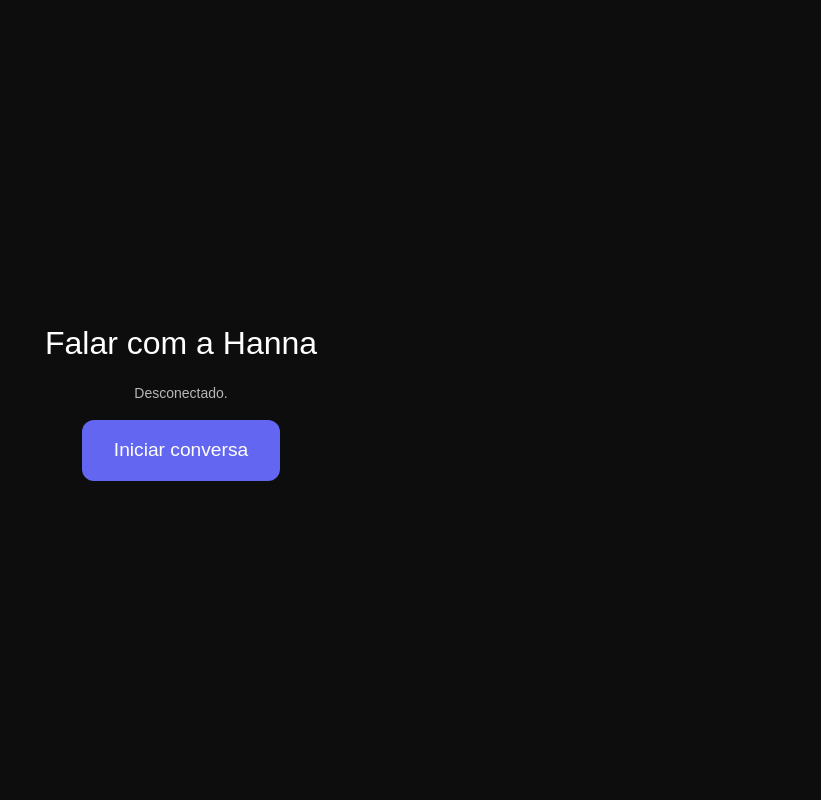
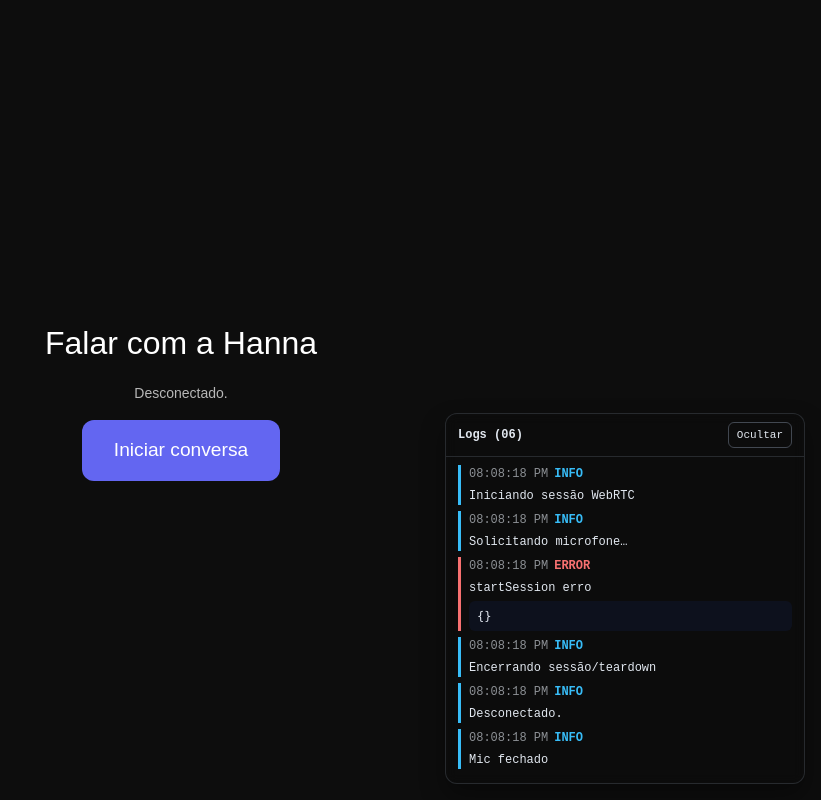
Before and after one commit to Douglasadri10/hannaAlpha, a Next.js app in the folder apps/web/: page / in a window 1280 px wide. Both pictures are taken after a click on the button "Iniciar conversa". Shown: the whole page, without its empty margins (459-1280 px from the left). Built offline with nearby package versions, Linux system fonts and the light colour scheme; no server answers.

Commit message:
chore: deploy

```diff
--- a/apps/web/src/app/TalkToHanna.tsx
+++ b/apps/web/src/app/TalkToHanna.tsx
@@ -1,6 +1,6 @@
 "use client";
 
-import { useEffect, useRef, useState } from "react";
+import { useCallback, useEffect, useRef, useState } from "react";
 
 const tz =
   (typeof window !== "undefined" &&
@@ -17,6 +17,34 @@ type SpeechRecognitionResult = any;
 // eslint-disable-next-line @typescript-eslint/no-explicit-any
 type SpeechGrammarList = any;
 
+type LogLevel = "info" | "warn" | "error";
+
+type LogEntry = {
+  id: number;
+  level: LogLevel;
+  message: string;
+  timestamp: Date;
+  meta?: unknown;
+};
+
+const LOG_COLORS: Record<LogLevel, string> = {
+  info: "#38bdf8",
+  warn: "#facc15",
+  error: "#f87171",
+};
+
+function formatLogTime(date: Date): string {
+  try {
+    return date.toLocaleTimeString([], {
+      hour: "2-digit",
+      minute: "2-digit",
+      second: "2-digit",
+    });
+  } catch {
+    return date.toISOString().split("T")[1]?.slice(0, 8) ?? "";
+  }
+}
+
 /**
  * WebRTC client for Hanna (OpenAI Realtime) com hotword e push‑to‑talk.
  * - Gating de microfone: só envia áudio após detectar "Hanna" (ou PTT).
@@ -31,6 +59,54 @@ export default function TalkToHanna() {
 
   const audioRef = useRef<HTMLAudioElement | null>(null);
   const localStreamRef = useRef<MediaStream | null>(null);
+
+  // Debug log state
+  const [logs, setLogs] = useState<LogEntry[]>([]);
+  const [logsVisible, setLogsVisible] = useState(true);
+  const logIdRef = useRef(0);
+  const logsEndRef = useRef<HTMLDivElement | null>(null);
+
+  const pushLog = useCallback(
+    (message: string, level: LogLevel = "info", meta?: unknown) => {
+      logIdRef.current += 1;
+      const entry: LogEntry = {
+        id: logIdRef.current,
+        level,
+        message,
+        timestamp: new Date(),
+        meta,
+      };
+      setLogs((prev) => {
+        const maxSize = 200;
+        if (prev.length >= maxSize) {
+          return [...prev.slice(prev.length - (maxSize - 1)), entry];
+        }
+        return [...prev, entry];
+      });
+      console[level === "error" ? "error" : level === "warn" ? "warn" : "log"](
+        "[HannaLog]",
+        message,
+        meta ?? ""
+      );
+    },
+    []
+  );
+
+  useEffect(() => {
+    if (!logsVisible) return;
+    const anchor = logsEndRef.current;
+    if (anchor) {
+      anchor.scrollIntoView({ behavior: "smooth" });
+    }
+  }, [logs, logsVisible]);
+
+  const setStatusWithLog = useCallback(
+    (text: string, level: LogLevel = "info") => {
+      setStatus(text);
+      pushLog(text, level);
+    },
+    [pushLog]
+  );
 
   // Hotword (Web Speech API)
   const SpeechRecognitionRef = useRef<(new () => SpeechRecognition) | null>(
@@ -67,6 +143,7 @@ export default function TalkToHanna() {
     `${API_BASE}${path.startsWith("/") ? "" : "/"}${path}`;
 
   async function handleAgendaText(text: string) {
+    pushLog(`Reconhecido: "${text}"`);
     try {
       const res = await fetch(`${API_BASE}/voice/handle`, {
         method: "POST",
@@ -74,13 +151,16 @@ export default function TalkToHanna() {
         body: JSON.stringify({ text, timezone: tz }),
       });
       const data = await res.json();
+      pushLog(`/voice/handle → ${res.status}`, "info", data);
       await processServerReply(data);
     } catch (e) {
       console.warn("agenda handle error", e);
+      pushLog("Erro no /voice/handle", "error", e);
     }
   }
 
   async function processServerReply(data: any) {
+    pushLog("Resposta recebida do backend", "info", data);
     // Se o backend sinaliza para não interferir (chit-chat), apenas ignore
     if (data?.details?.noop) return;
 
@@ -95,11 +175,13 @@ export default function TalkToHanna() {
       // mantenha o mic aberto visualmente durante a coleta
       setMicGate(true);
       awaitingAgendaRef.current = true;
-      // Modo de confirmação contínuo: mantém o mic aberto até silêncio (3.5s)
+      pushLog("Backend solicitou confirmação/complemento", "warn");
+      // Modo de confirmação contínuo: mantém o mic aberto até silêncio (~4s)
       captureWindow(
-        3500,
+        4000,
         async (ans) => {
           try {
+            pushLog(`Enviando confirmação: "${ans}"`);
             const resp = await fetch(`${API_BASE}/voice/confirm`, {
               method: "POST",
               headers: { "Content-Type": "application/json" },
@@ -108,11 +190,13 @@ export default function TalkToHanna() {
                 text: ans,
               }),
             });
+            pushLog(`/voice/confirm → ${resp.status}`);
             const follow = await resp.json();
             // Recursivo: se ainda faltar algo, ele volta com expecting_input true
             await processServerReply(follow);
           } catch (err) {
             console.warn("confirm error", err);
+            pushLog("Erro no /voice/confirm", "error", err);
           } finally {
             pendingConfirmRef.current = null;
           }
@@ -121,11 +205,11 @@ export default function TalkToHanna() {
           // silêncio detectado → fecha o gate de mic
           awaitingAgendaRef.current = false;
           setMicGate(false);
+          pushLog("Janela de confirmação encerrada por silêncio");
         }
       );
       return;
     }
-    awaitingAgendaRef.current = false;
   }
 
   function captureOnce(onText: (t: string) => void) {
@@ -161,6 +245,7 @@ export default function TalkToHanna() {
     rec.interimResults = true;
     rec.maxAlternatives = 1;
     rec.continuous = true;
+    pushLog(`Captura contínua iniciada (${silenceMs}ms ou silêncio)`);
 
     let silenceTimer: number | null = null;
     const armSilence = () => {
@@ -180,10 +265,12 @@ export default function TalkToHanna() {
       if (res.isFinal) {
         const t = (res[0]?.transcript || "").trim();
         if (t) onFinalText(t);
+        if (t) pushLog(`Transcrição finalizada: "${t}"`);
       }
     };
 
     rec.onerror = () => {
+      pushLog("CaptureWindow erro no SpeechRecognition", "warn");
       try {
         rec.stop();
       } catch {}
@@ -192,6 +279,7 @@ export default function TalkToHanna() {
     rec.onend = () => {
       if (silenceTimer) window.clearTimeout(silenceTimer);
       onStop?.();
+      pushLog("CaptureWindow finalizado");
     };
 
     try {
@@ -199,10 +287,6 @@ export default function TalkToHanna() {
       armSilence();
     } catch {}
   }
-  // Palavras-chave para reconhecer intenção de agenda (cliente)
-  const AGENDA_INTENT =
-    /(marc(a|ar)|agend(a|ar)|reuni(ão|ao)|visita|orçamento|orcamento|compromissos?|agenda|calend[aá]rio)/i;
-
   // ---------- Helpers ----------
   function attachRemoteAudio(peer: RTCPeerConnection) {
     // Create (or reuse) audio element for remote stream
@@ -230,12 +314,14 @@ export default function TalkToHanna() {
 
   function setMicGate(on: boolean) {
     setMicActive(on);
+    pushLog(on ? "Mic aberto" : "Mic fechado");
     try {
       localStreamRef.current?.getAudioTracks().forEach((t) => (t.enabled = on));
     } catch {}
   }
 
   function teardown() {
+    pushLog("Encerrando sessão/teardown");
     // Desliga hotword
     try {
       recognizerRef.current?.stop();
@@ -244,7 +330,7 @@ export default function TalkToHanna() {
 
     // Fecha mídia e peer
     setConnected(false);
-    setStatus("Desconectado.");
+    setStatusWithLog("Desconectado.");
     try {
       pc?.getSenders().forEach((s) => s.track?.stop());
       pc?.close();
@@ -297,8 +383,9 @@ export default function TalkToHanna() {
 
     // Sem suporte, apenas informe e não tente rodar
     if (!SR) {
-      setStatus(
-        "Hotword indisponível no navegador; use o botão 'Falar (segure)'."
+      setStatusWithLog(
+        "Hotword indisponível no navegador; use o botão 'Falar (segure)'.",
+        "warn"
       );
       return;
     }
@@ -343,6 +430,7 @@ export default function TalkToHanna() {
     const restart = (why: string) => {
       if (!connected || restarting) return;
       restarting = true;
+      pushLog(`Hotword recognition reiniciando (${why})`, "warn");
       // pequeno backoff para não entrar em loop em erros como 'no-speech'
       setTimeout(() => {
         restarting = false;
@@ -365,16 +453,17 @@ export default function TalkToHanna() {
         .join(" ")
         .trim()
         .toLowerCase();
+      if (text) pushLog(`Hotword reconhecimento parcial: "${text}"`);
 
       // Palavra exata apenas: 'hanna'
       if (/\bhanna\b/.test(text)) {
-        setStatus("Hotword detectada: microfone liberado");
+        setStatusWithLog("Hotword detectada: microfone liberado");
         setMicGate(true);
         awaitingAgendaRef.current = true;
         if (wakeTimerRef.current) window.clearTimeout(wakeTimerRef.current);
         // Janela natural baseada em silêncio: mantém aberto enquanto houver fala
         captureWindow(
-          3500,
+          4000,
           async (cmd) => {
             if (!awaitingAgendaRef.current) return;
             if (pendingConfirmRef.current) return; // aguardando follow‑up
@@ -386,7 +475,7 @@ export default function TalkToHanna() {
             // encerrado por silêncio
             setMicGate(false);
             awaitingAgendaRef.current = false;
-            setStatus("Aguardando chamar 'Hanna'…");
+            setStatusWithLog("Aguardando chamar 'Hanna'…");
           }
         );
       }
@@ -415,16 +504,20 @@ export default function TalkToHanna() {
       } else if (et === "audio-capture") {
         // geralmente permissão ou conflito; apenas informe
         console.warn("SpeechRecognition sem acesso ao microfone.");
+        pushLog("SpeechRecognition sem acesso ao microfone", "warn");
       } else {
         console.warn("SpeechRecognition error:", e);
+        pushLog("SpeechRecognition erro inesperado", "error", e);
       }
     };
 
     try {
       // Inicia após o gesto do usuário (já ocorreu ao conectar)
       rec.start();
+      pushLog("Hotword recognition iniciado");
     } catch (err) {
       console.warn("SpeechRecognition start error:", err);
+      pushLog("Falha ao iniciar SpeechRecognition", "error", err);
     }
 
     return () => {
@@ -438,8 +531,9 @@ export default function TalkToHanna() {
 
   async function startSession() {
     if (negotiating || connected) return;
+    pushLog("Iniciando sessão WebRTC");
     setNegotiating(true);
-    setStatus("Solicitando microfone…");
+    setStatusWithLog("Solicitando microfone…");
 
     const abort = new AbortController();
     const timeout = setTimeout(() => abort.abort(), 25_000); // 25s safety timeout
@@ -449,8 +543,9 @@ export default function TalkToHanna() {
       const devices = await navigator.mediaDevices.enumerateDevices();
       const mics = devices.filter((d) => d.kind === "audioinput");
       if (!mics.length) {
-        setStatus(
-          "Nenhum microfone foi encontrado. Conecte um microfone e recarregue a página."
+        setStatusWithLog(
+          "Nenhum microfone foi encontrado. Conecte um microfone e recarregue a página.",
+          "warn"
         );
         alert(
           "Nenhum microfone disponível. Conecte/ative um microfone e confira as permissões do navegador."
@@ -500,7 +595,7 @@ export default function TalkToHanna() {
         iceServers: [{ urls: "stun:stun.l.google.com:19302" }],
       });
       setPc(peer);
-      setStatus("Criando conexão WebRTC…");
+      setStatusWithLog("Criando conexão WebRTC…");
 
       // 3) Remote audio
       attachRemoteAudio(peer);
@@ -516,7 +611,7 @@ export default function TalkToHanna() {
       await peer.setLocalDescription(offer);
 
       // 6) Fetch ephemeral token from backend
-      setStatus("Criando sessão Realtime…");
+      setStatusWithLog("Criando sessão Realtime…");
       const res = await fetch(api("/session"), {
         method: "POST",
         cache: "no-store",
@@ -541,7 +636,7 @@ export default function TalkToHanna() {
       }
 
       // 7) Exchange SDP with OpenAI Realtime (voice in query)
-      setStatus("Negociando SDP com Realtime…");
+      setStatusWithLog("Negociando SDP com Realtime…");
       const sdpResp = await fetch(
         `https://api.openai.com/v1/realtime?model=${encodeURIComponent(
           MODEL
@@ -572,13 +667,13 @@ export default function TalkToHanna() {
 
       // 8) Connection state feedback
       peer.oniceconnectionstatechange = () => {
-        setStatus(`ICE: ${peer.iceConnectionState}`);
+        setStatusWithLog(`ICE: ${peer.iceConnectionState}`);
         if (
           peer.iceConnectionState === "connected" ||
           peer.iceConnectionState === "completed"
         ) {
           setConnected(true);
-          setStatus(
+          setStatusWithLog(
             `Conectado. Diga: “Hanna, …” e fale naturalmente (agenda inclusa).`
           );
         }
@@ -593,12 +688,13 @@ export default function TalkToHanna() {
 
       peer.onconnectionstatechange = () => {
         if (peer.connectionState === "failed") {
-          setStatus("Falha na conexão. Encerrando…");
+          setStatusWithLog("Falha na conexão. Encerrando…", "warn");
           teardown();
         }
       };
     } catch (err: any) {
       console.error("startSession erro:", err);
+      pushLog("startSession erro", "error", err);
       if (err?.name === "NotAllowedError") {
         alert("Permissão de microfone negada. Habilite para continuar.");
       } else if (
@@ -621,6 +717,7 @@ export default function TalkToHanna() {
   }
 
   return (
+    <>
       <main
         style={{
           backgroundColor: "#0d0d0d",
@@ -694,5 +791,133 @@ export default function TalkToHanna() {
           </div>
         )}
       </main>
+
+      <div
+        style={{
+          position: "fixed",
+          bottom: 16,
+          right: 16,
+          width: logsVisible ? 360 : 200,
+          backgroundColor: "rgba(12, 12, 12, 0.92)",
+          color: "#e2e8f0",
+          borderRadius: 12,
+          border: "1px solid rgba(148, 163, 184, 0.2)",
+          boxShadow: "0 12px 24px rgba(0,0,0,0.35)",
+          fontFamily: "monospace",
+          fontSize: 12,
+          backdropFilter: "blur(6px)",
+          zIndex: 50,
+        }}
+      >
+        <div
+          style={{
+            display: "flex",
+            justifyContent: "space-between",
+            alignItems: "center",
+            padding: "8px 12px",
+            borderBottom: logsVisible
+              ? "1px solid rgba(148, 163, 184, 0.2)"
+              : "none",
+            gap: 12,
+          }}
+        >
+          <div style={{ fontWeight: 600 }}>
+            Logs ({logs.length.toString().padStart(2, "0")})
+          </div>
+          <button
+            onClick={() => setLogsVisible((prev) => !prev)}
+            style={{
+              backgroundColor: "transparent",
+              border: "1px solid rgba(148, 163, 184, 0.4)",
+              color: "#e2e8f0",
+              padding: "4px 8px",
+              borderRadius: 6,
+              cursor: "pointer",
+              fontSize: 11,
+            }}
+          >
+            {logsVisible ? "Ocultar" : "Mostrar"}
+          </button>
+        </div>
+
+        {logsVisible && (
+          <div
+            style={{
+              maxHeight: "45vh",
+              overflowY: "auto",
+              padding: "8px 12px",
+              display: "flex",
+              flexDirection: "column",
+              gap: 6,
+            }}
+          >
+            {logs.length === 0 ? (
+              <div style={{ opacity: 0.6 }}>
+                Nenhum evento registrado ainda.
+              </div>
+            ) : (
+              logs.map((entry) => {
+                const meta =
+                  entry.meta === undefined || entry.meta === null
+                    ? null
+                    : typeof entry.meta === "string"
+                    ? entry.meta
+                    : JSON.stringify(entry.meta, null, 2);
+                return (
+                  <div
+                    key={entry.id}
+                    style={{
+                      borderLeft: `3px solid ${LOG_COLORS[entry.level]}`,
+                      paddingLeft: 8,
+                      display: "flex",
+                      flexDirection: "column",
+                      gap: 4,
+                    }}
+                  >
+                    <div
+                      style={{
+                        display: "flex",
+                        gap: 6,
+                        alignItems: "baseline",
+                      }}
+                    >
+                      <span style={{ opacity: 0.6 }}>
+                        {formatLogTime(entry.timestamp)}
+                      </span>
+                      <span
+                        style={{
+                          color: LOG_COLORS[entry.level],
+                          fontWeight: 600,
+                        }}
+                      >
+                        {entry.level.toUpperCase()}
+                      </span>
+                    </div>
+                    <div>{entry.message}</div>
+                    {meta && (
+                      <pre
+                        style={{
+                          margin: 0,
+                          backgroundColor: "rgba(15, 23, 42, 0.6)",
+                          padding: "6px 8px",
+                          borderRadius: 6,
+                          whiteSpace: "pre-wrap",
+                          wordBreak: "break-word",
+                          maxHeight: 160,
+                          overflow: "auto",
+                        }}
+                      >
+                        {meta}
+                      </pre>
+                    )}
+                  </div>
+                );
+              })
+            )}
+            <div ref={logsEndRef} />
+          </div>
+        )}
+      </div>
+    </>
   );
 }
```
Also changed, not shown: 1 other file (tests, documents, lock files or other folders). Lines whose indentation alone changed are shown as unchanged.
